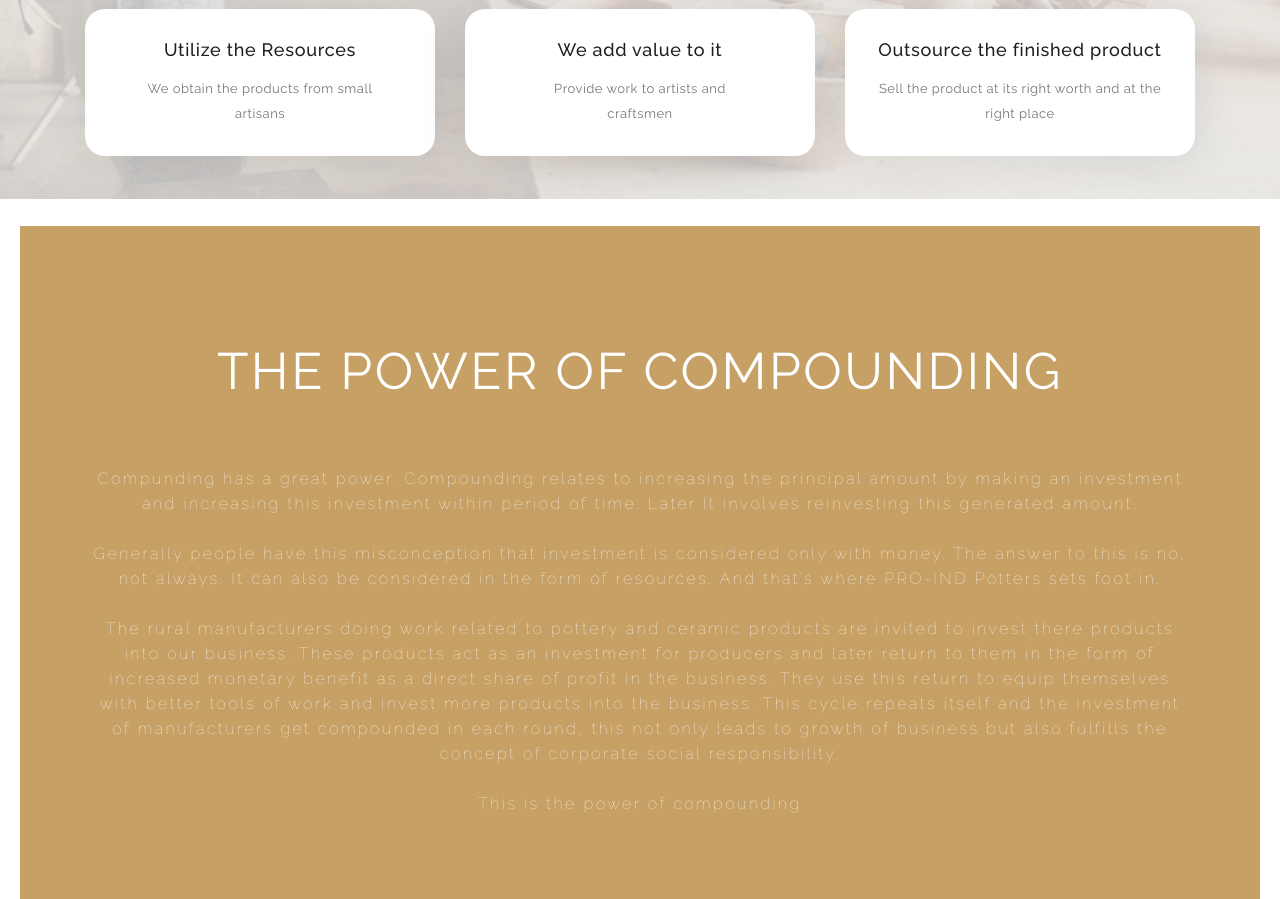
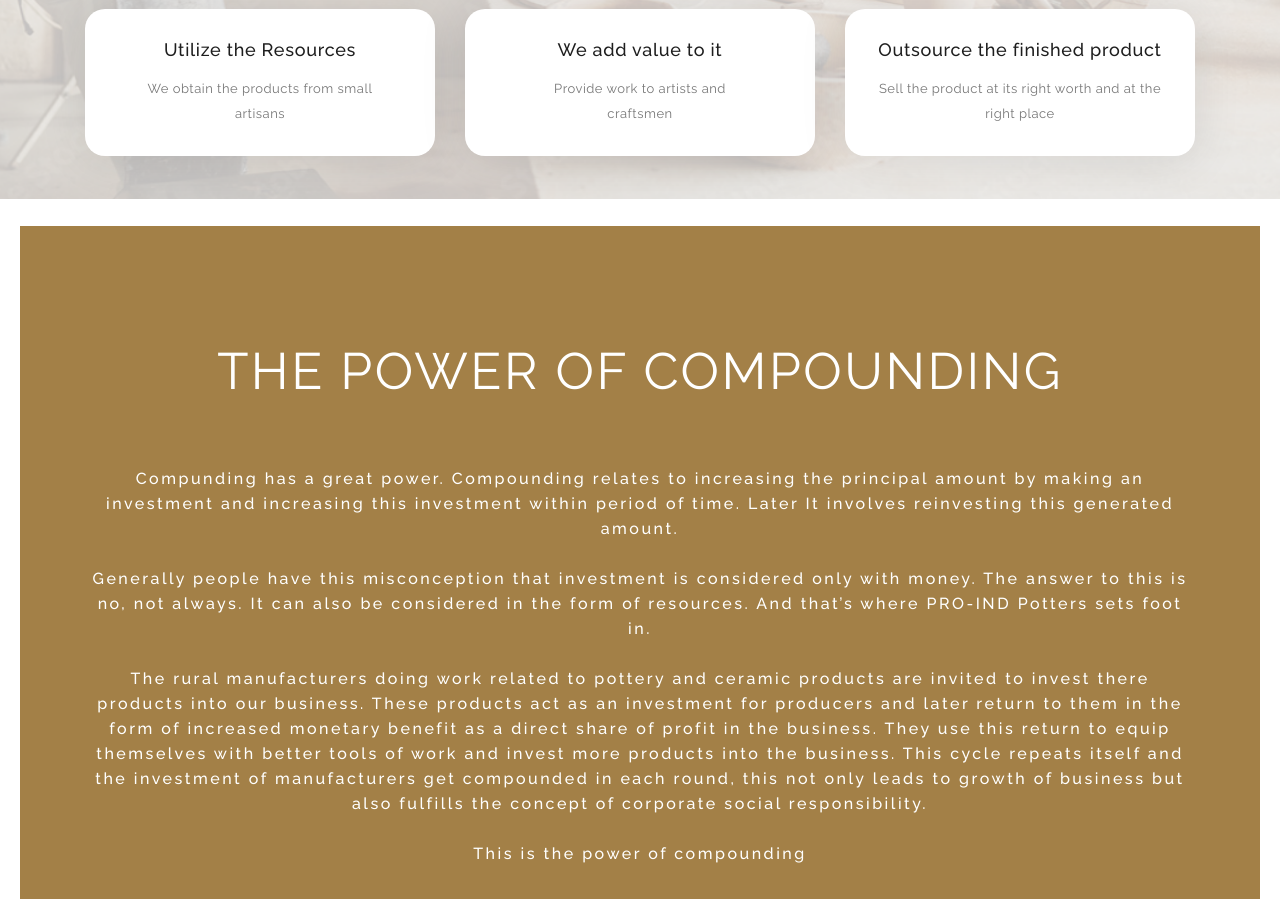
Before and after one commit to shreshthagarwal/zerotohero, a plain HTML site: page index.html in a window 1280 px wide. Shown: the part 601-1500 px from the top of the page. Drawn offline with Linux system fonts and the light colour scheme.

Commit message:
Add files via upload

```diff
--- a/assets/css/styles.css
+++ b/assets/css/styles.css
@@ -72,7 +72,7 @@ ul {
   display: flex;
   align-items: center;
   justify-content: center;
-  background: #C6A064;
+  background: #a38047;
   width: auto;
   margin: 40px 20px 0px 20px;
   height: auto;
@@ -94,7 +94,7 @@ p.power{
   padding: 50px 20px 20px 20px;
   width: 100%;
   font-size: 1.25vw;
-  font-weight: 100;
+  font-weight: 500;
   line-height: 25px;
   letter-spacing: 2.5px;
   text-align: center;
```
